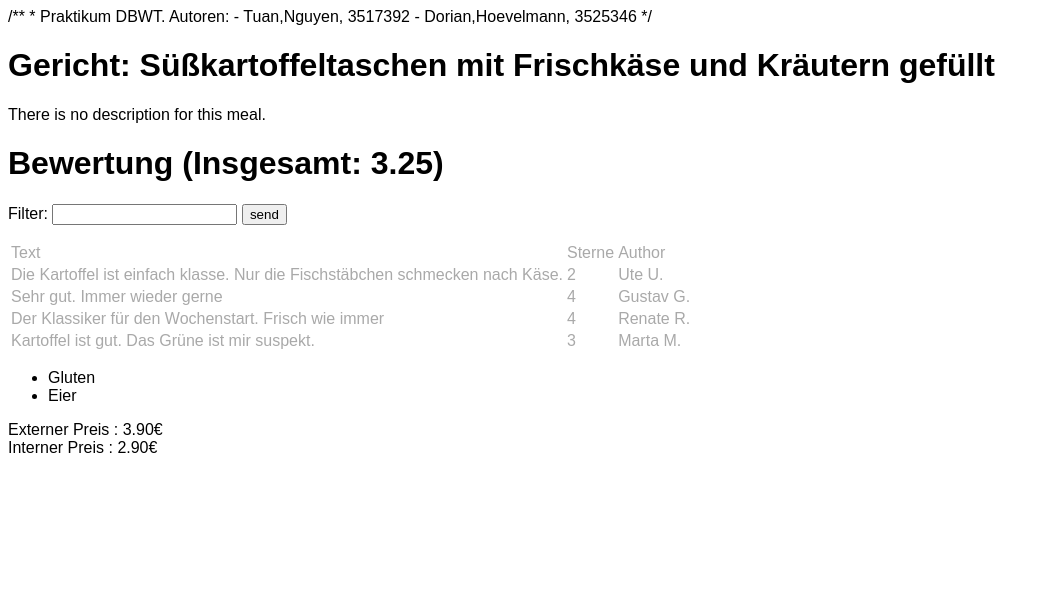
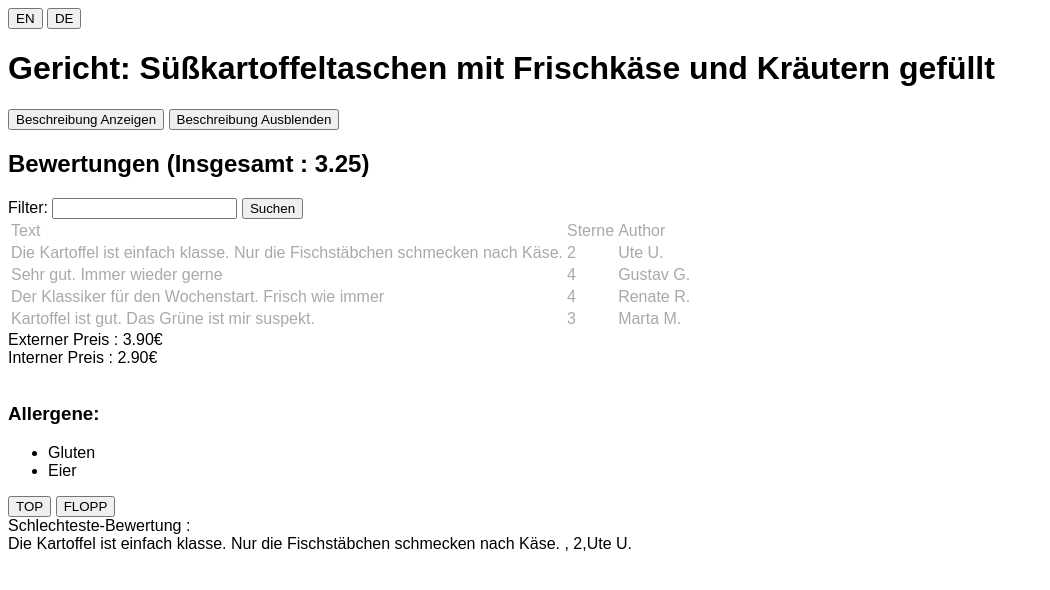
Before and after one commit to tuananh-aa-2001/E-MensaWerbeseite, a PHP site: page /meal.php in a window 1280 px wide. Shown: the top 590 px of the page, without its empty margins (0-1050 px from the left). Run offline with PHP 8.4, Linux system fonts and the light colour scheme.

Commit message:
update task 3

```diff
--- a/beispiele/meal.php
+++ b/beispiele/meal.php
@@ -1,12 +1,17 @@
+<?php
 /**
  * Praktikum DBWT. Autoren:
 - Tuan,Nguyen, 3517392
 - Dorian,Hoevelmann, 3525346
  */
-<?php
 const GET_PARAM_MIN_STARS = 'search_min_stars';
 const GET_PARAM_SEARCH_TEXT = 'search_text';
+const GET_PARAM_LANGUAGE = 'language';
+const GET_PARAM_SHOW_DESCRIPTION ='show_description';
+const GET_PARAM_SHOW_RATING ='rating';
 
+$lang = 'DE';
+$lang = $_GET[GET_PARAM_LANGUAGE] ?? $lang;
 /**
  * List of all allergens.
  */
@@ -42,7 +47,7 @@ $ratings = [
         'stars' => 3 ]
 ];
 
-$texts = ['Bewertung' => 'Rating','Name' => 'Name','Begründung'=> 'Reason','Senden' => 'send'];
+
 
 $showRatings = [];
 
@@ -67,10 +72,33 @@ if (!empty($_GET[GET_PARAM_SEARCH_TEXT])) {
 function calcMeanStars($ratings) : float{
     $sum = 0;
     foreach ($ratings as $rating) {
-        $sum += $rating['stars'] / count($ratings);
+        $sum += $rating['stars'];
     }
-    return $sum;
+    return $sum/count($ratings);
 }
+
+$translate_text = [
+    'DE' => [
+        "Gericht" => "Gericht",
+        "Beschreibung Anzeigen" => "Beschreibung Anzeigen",
+        "Beschreibung Ausblenden" => "Beschreibung Ausblenden",
+        "Interne Preis" => "Interne Preis",
+        "Externe Preis" => "Externe Preis",
+        "Bewertungen" => "Bewertungen",
+        "Insgesamt" => "Insgesamt",
+        "Suchen" => "Suchen",
+        "Allergene" => "Allergene"],
+    'EN' => [
+        "Gericht" => "Dish",
+        "Beschreibung Anzeigen" => "Show Description",
+        "Beschreibung Ausblenden" => "Hide Description",
+        "Interne Preis" => "Price for internal customer",
+        "Externe Preis" => "Price for external customer",
+        "Bewertungen" => "Ratings",
+        "Insgesamt" => "Overall",
+        "Suchen" => "Search",
+        "Allergene" => "Allergen"]
+];
 
 
 ?>
@@ -78,7 +106,7 @@ function calcMeanStars($ratings) : float{
 <html lang="de">
     <head>
         <meta charset="UTF-8"/>
-        <title>Gericht: <?php echo $meal['name']; ?></title>
+        <title><?php echo $translate_text[$lang]['Gericht'].": ".$meal['name']; ?></title>
         <style>
             * {
                 font-family: Arial, serif;
@@ -89,30 +117,69 @@ function calcMeanStars($ratings) : float{
         </style>
     </head>
     <body>
-        <h1>Gericht: <?php echo $meal['name']; ?></h1>
-        <p><?php
-            if(isset($_GET['show_description'])){
-                echo $meal['description'];
-            }else{
-                echo "There is no description for this meal.";
-            }
-            ?></p>
-        <h1>
+    <form method="get">
+        <input type="submit" name="language" value="EN"/>
+        <input type="submit" name="language" value="DE"/>
         <?php
-            if(isset($_GET['sprache']) && $_GET['sprache']== 'de'){
-                echo "Bewertung";
-            }else if(isset($_GET['sprache']) && $_GET['sprache']== 'en'){
-                echo $texts['Bewertung'];
-            }else{
-                echo "Bewertung";
-            }
+
+        if(!empty($_GET[GET_PARAM_SHOW_DESCRIPTION]))
+        echo '<input type="hidden" ' . 'name="' . GET_PARAM_SHOW_DESCRIPTION . '" value="' . htmlspecialchars($_GET[GET_PARAM_SHOW_DESCRIPTION]) . '">';
+
+        if(!empty($_GET[GET_PARAM_SEARCH_TEXT]))
+        echo '<input type="hidden" ' . 'name="' . GET_PARAM_SEARCH_TEXT . '" value="' . htmlspecialchars($_GET[GET_PARAM_SEARCH_TEXT]) . '">';
         ?>
-            (Insgesamt: <?php echo calcMeanStars($ratings); ?>)
-        </h1>
+    </form>
+
+    <h1><?php echo $translate_text[$lang]['Gericht'].": ". $meal['name']; ?></h1>
+
+    <p>
+        <?php
+
+        if (isset($_GET['show']))
+            echo '<h2>',$meal['description'], '</h2>';
+        else if (isset($_GET['hide']))
+            echo '<br>';
+
+        ?>
+    </p>
+
+    <form method="get" name="show_description">
+        <input type="submit"  value="<?php echo $translate_text[$lang]['Beschreibung Anzeigen']; ?>" name="show"/>
+        <input type="submit"  value="<?php echo $translate_text[$lang]['Beschreibung Ausblenden'];  ?>" name="hide"/>
+
+        <?php
+
+        if(!empty($_GET[GET_PARAM_LANGUAGE]))
+            echo '<input type="hidden" ' . 'name="' . 'language' . '" value="' . htmlspecialchars($_GET[GET_PARAM_LANGUAGE]) . '">';
+
+        if(!empty($_GET[GET_PARAM_SHOW_DESCRIPTION]))
+            echo '<input type="hidden" ' . 'name="' . GET_PARAM_SHOW_DESCRIPTION . '" value="' . htmlspecialchars($_GET[GET_PARAM_SHOW_DESCRIPTION]) . '">';
+
+        if(!empty($_GET[GET_PARAM_SEARCH_TEXT]))
+            echo '<input type="hidden" ' . 'name="' . GET_PARAM_SEARCH_TEXT . '" value="' . htmlspecialchars($_GET[GET_PARAM_SEARCH_TEXT]) . '">';
+
+        ?>
+    </form>
+
+    <h2><?php echo"{$translate_text[$lang]['Bewertungen']} ({$translate_text[$lang]['Insgesamt']} : ".calcMeanStars($ratings); ?>)</h2>
+
         <form method="get">
             <label for="search_text" >Filter:</label>
             <input id="search_text" type="text" name="search_text" value="<?php echo $_GET['search_text'] ?? ''; ?>">
-            <input type="submit"  value="<?php echo isset($_GET['sprache']) && $_GET['sprache']== 'de' ? 'Senden' : $texts['Senden'] ; ?>">
+            <input type="submit"  value="<?php echo $translate_text[$lang]['Suchen']?>">
+
+            <?php
+            if(!empty($_GET[GET_PARAM_LANGUAGE])) {
+                echo '<input type="hidden" ' . 'name="' . 'language' . '" value="' . htmlspecialchars($_GET[GET_PARAM_LANGUAGE]) . '">';
+            }
+
+            if(!empty($_GET[GET_PARAM_SHOW_DESCRIPTION])) {
+                echo '<input type="hidden" ' . 'name="' . GET_PARAM_SHOW_DESCRIPTION . '" value="' . htmlspecialchars($_GET[GET_PARAM_SHOW_DESCRIPTION]) . '">';
+            }
+
+            if(!empty($_GET[GET_PARAM_SEARCH_TEXT]))
+                echo '<input type="hidden" ' . 'name="' . GET_PARAM_SEARCH_TEXT . '" value="' . htmlspecialchars($_GET[GET_PARAM_SEARCH_TEXT]) . '">';
+            ?>
         </form>
         <table class="rating">
             <thead>
@@ -133,6 +200,14 @@ function calcMeanStars($ratings) : float{
             ?>
             </tbody>
         </table>
+
+        <?php
+           echo "Externer Preis : ".number_format($meal['price_extern'],2,'.','')."\xE2\x82\xAc"."<br>\n";
+            echo "Interner Preis : ".number_format($meal['price_intern'],2,'.','')."\xE2\x82\xAc"."<br>\n";
+            echo "<br>\n";
+        ?>
+
+     <h3><?php echo $translate_text[$lang]['Allergene'].": "; ?></h3>
         <?php
             echo '<ul>';
                 foreach ($meal['allergens'] as $allergien) {
@@ -143,18 +218,20 @@ function calcMeanStars($ratings) : float{
                     }
                  }
             echo '</ul>';
+        ?>
 
-            echo "Externer Preis : ".number_format($meal['price_extern'],2,'.','')."\xE2\x82\xAc"."<br>\n";
-            echo "Interner Preis : ".number_format($meal['price_intern'],2,'.','')."\xE2\x82\xAc"."<br>\n";
-            echo "<br>\n";
+    <form method="get">
+        <input type="submit"  value="TOP" name="best-rating"/>
+        <input type="submit"  value="FLOPP" name="worst-rating"/><br>
 
+        <?php
         $most_star = 4;
         $least_star = 2 ;
         $check_bewertung = PHP_INT_MAX ;
-            if(isset($_GET['rating']) && $_GET['rating'] == "TOP"){
+        if(isset($_GET['best-rating'])){
             $check_bewertung = 1;
             echo "Best-Bewertung : "."<br>\n";
-            }else if(isset($_GET['rating']) && $_GET['rating'] == "FLOPP"){
+        }else{
             $check_bewertung = 0;
             echo "Schlechteste-Bewertung :"."<br>\n";
         }
@@ -173,5 +250,7 @@ function calcMeanStars($ratings) : float{
             }
         }
         ?>
+    </form>
+
     </body>
 </html>
```
Lines whose indentation alone changed are shown as unchanged.
